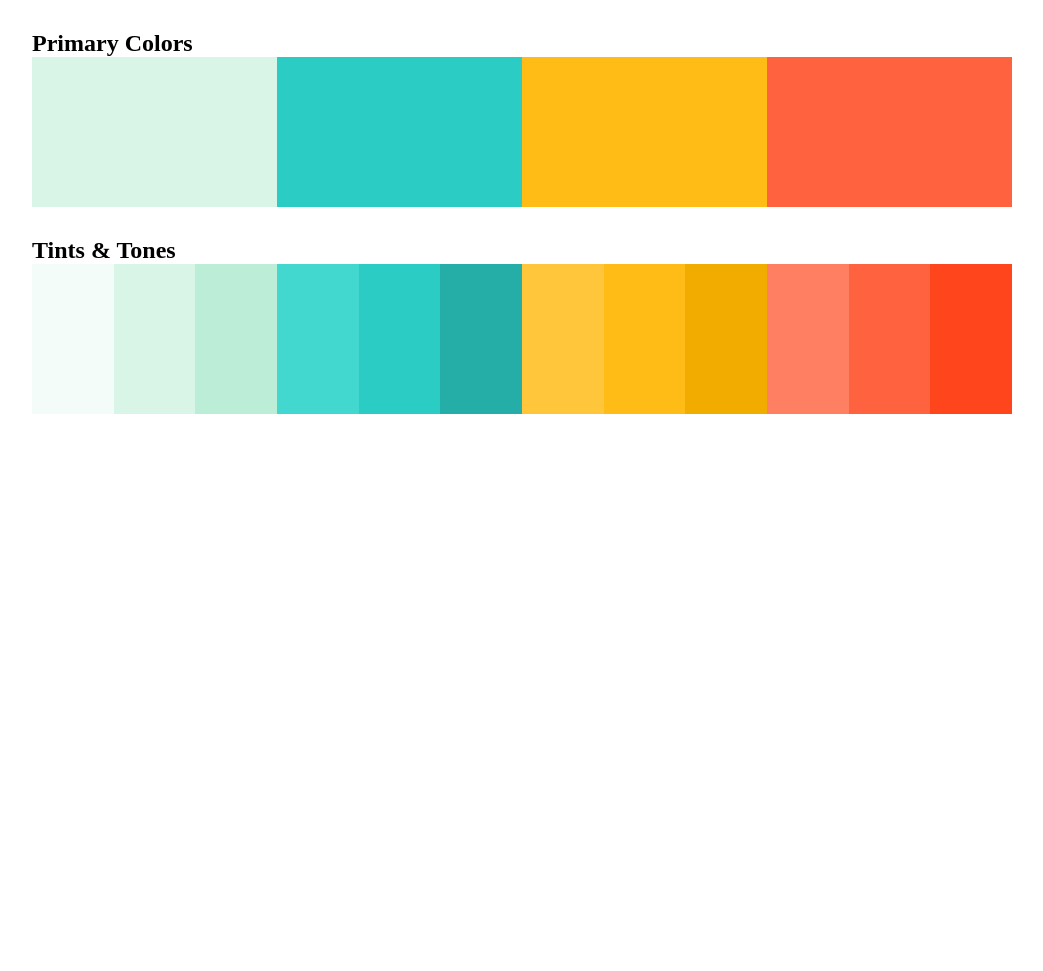
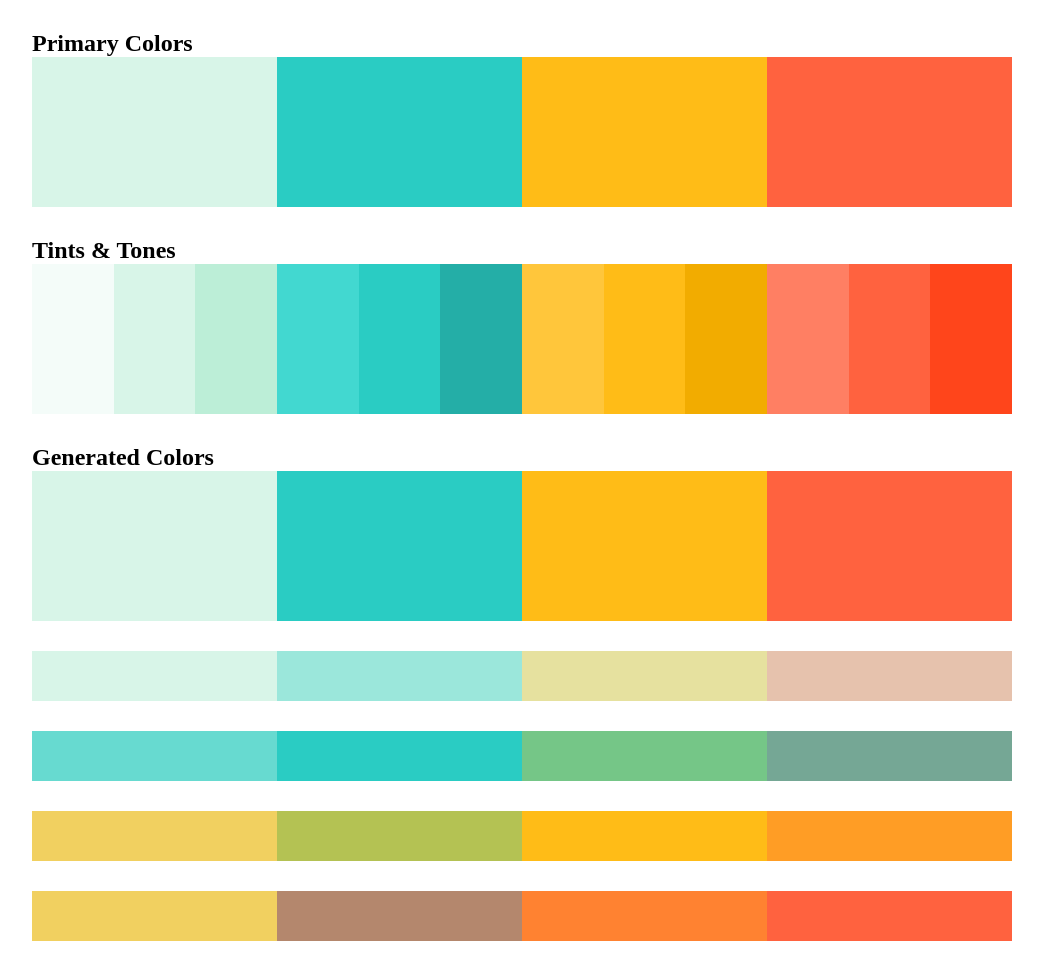
Before and after one commit to jenasancartier/color-guide, a plain HTML site: page index.html in a window 1280 px wide. Shown: the whole page, without its empty margins (118-1161 px from the left). Before the commit the page ends 800 px from the top, so only its background shows below. Drawn offline with Linux system fonts and the light colour scheme.

Commit message:
add generated colors

```diff
--- a/index.html
+++ b/index.html
@@ -40,6 +40,39 @@
           </div>
       </div>
 
+      <div class="row">
+        <h2>Generated Colors</h2>
+          <div class="column-1"></div>
+          <div class="column-2"></div>
+          <div class="column-3"></div>
+          <div class="column-4"></div>
+      </div>
+
+      <div class="row">
+        <div class="mixes mint-mix-1"></div>
+        <div class="mixes mint-mix-2"></div>
+        <div class="mixes mint-mix-3"></div>
+        <div class="mixes mint-mix-4"></div>
+      </div>
+      <div class="row">
+        <div class="mixes teal-mix-1"></div>
+        <div class="mixes teal-mix-2"></div>
+        <div class="mixes teal-mix-3"></div>
+        <div class="mixes teal-mix-4"></div>
+      </div>
+      <div class="row">
+        <div class="mixes gold-mix-1"></div>
+        <div class="mixes gold-mix-2"></div>
+        <div class="mixes gold-mix-3"></div>
+        <div class="mixes gold-mix-4"></div>
+      </div>
+      <div class="row">
+        <div class="mixes tomato-mix-1"></div>
+        <div class="mixes tomato-mix-2"></div>
+        <div class="mixes tomato-mix-3"></div>
+        <div class="mixes tomato-mix-4"></div>
+      </div>
+
   </section>
   </body>
 </html>
--- a/styles.scss
+++ b/styles.scss
@@ -46,6 +46,13 @@ img {
   float: left;
   min-height: 150px;
 }
+
+.mixes {
+  width: 25%;
+  height: 50px;
+  float: left;
+}
+
 
 .column-1 {
   background-color: $mint;
@@ -98,3 +105,56 @@ img {
     background: darken($tomato, 7%);
   }
 }
+
+.mint-mix-1 {
+  background-color: mix($mint, $mint, $weight:65%)
+}
+.mint-mix-2 {
+  background-color: mix($mint, $teal, $weight:65%)
+}
+.mint-mix-3 {
+  background-color: mix($mint, $gold, $weight:65%)
+}
+.mint-mix-4 {
+  background-color: mix($mint, $tomato, $weight:65%)
+}
+
+
+.teal-mix-1 {
+  background-color: mix($teal, $mint, $weight:65%)
+}
+.teal-mix-2 {
+  background-color: mix($teal, $teal, $weight:65%)
+}
+.teal-mix-3 {
+  background-color: mix($teal, $gold, $weight:65%)
+}
+.teal-mix-4 {
+  background-color: mix($teal, $tomato, $weight:65%)
+}
+
+.gold-mix-1 {
+  background-color: mix($gold, $mint, $weight:65%)
+}
+.gold-mix-2 {
+  background-color: mix($gold, $teal, $weight:65%)
+}
+.gold-mix-3 {
+  background-color: mix($gold, $gold, $weight:65%)
+}
+.gold-mix-4 {
+  background-color: mix($gold, $tomato, $weight:65%)
+}
+
+.tomato-mix-1 {
+  background-color: mix($gold, $mint, $weight:65%)
+}
+.tomato-mix-2 {
+  background-color: mix($tomato, $teal, $weight:65%)
+}
+.tomato-mix-3 {
+  background-color: mix($tomato, $gold, $weight:65%)
+}
+.tomato-mix-4 {
+  background-color: mix($tomato, $tomato, $weight:65%)
+}
```
Also changed, not shown: styles.css, 1 other file.
